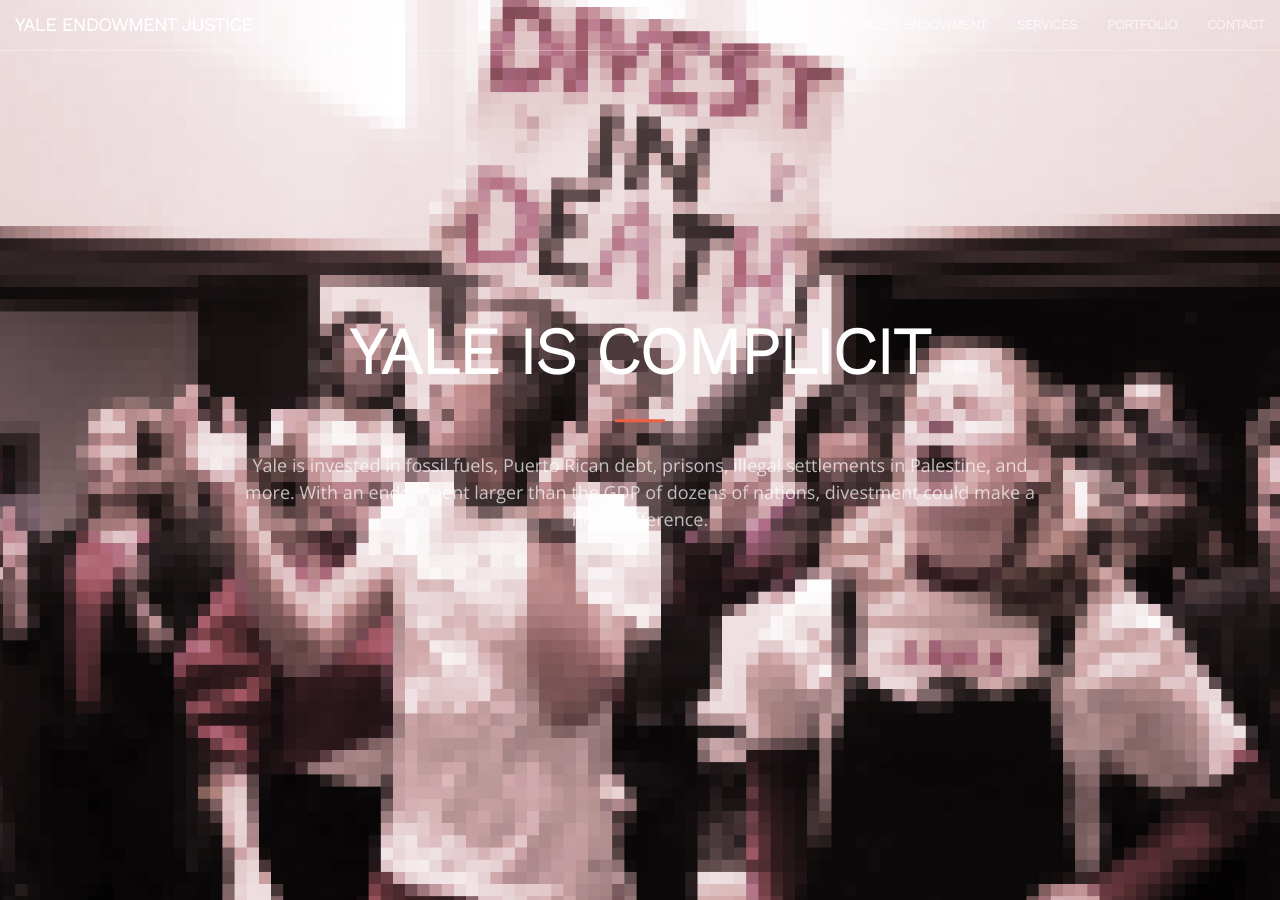
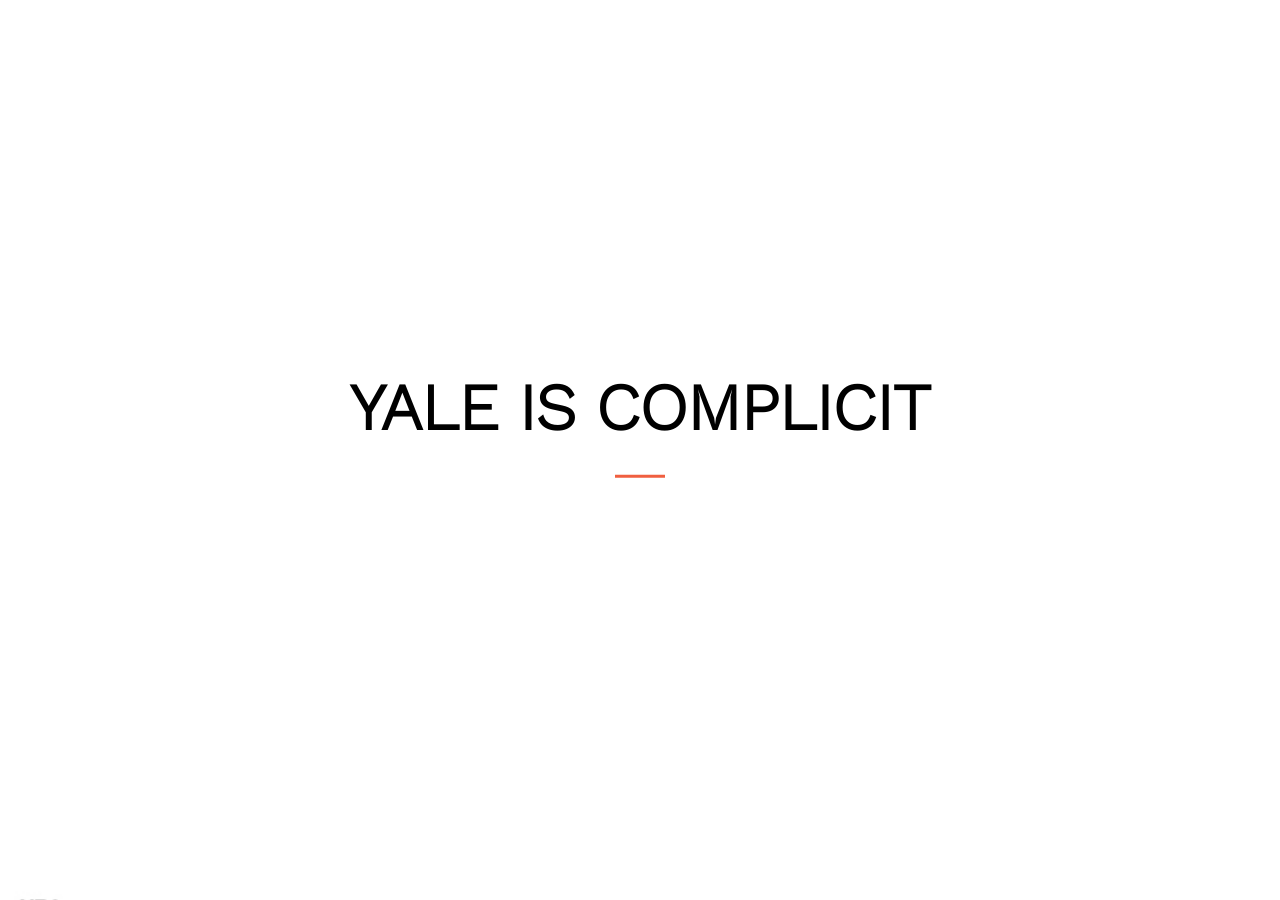
Before and after one commit to askew1312/divest, a Jekyll site: the page built from index.html, in a window 1280 px wide and 900 px high. Built offline with Jekyll 4.4.1, drawn with Linux system fonts in a browser that asks for light colours.

Commit message:
headertext

```diff
--- a/_includes/header.html
+++ b/_includes/header.html
@@ -1,9 +1,9 @@
 <header>
     <div class="header-content">
         <div class="header-content-inner">
-            <h1>Yale is complicit</h1>
+            <h1 class="titleheader"> Yale is complicit</h1>
             <hr>
-            <p>Yale is invested in fossil fuels, Puerto Rican debt, prisons, illegal settlements in Palestine, and more. With an endowment larger than the GDP of dozens of nations, divestment could make a huge difference.</p>
+            <p></p>
             <!-- <a href="#about" class="btn btn-primary btn-xl page-scroll">Find Out More</a> -->
         </div>
     </div>
--- a/_sass/_base.scss
+++ b/_sass/_base.scss
@@ -367,3 +367,6 @@
 body {
     -webkit-tap-highlight-color: $theme-dark;
 }
+.titleheader {
+    color: black;
+}
```
Also changed, not shown: img/header.jpg, 1 other file.
